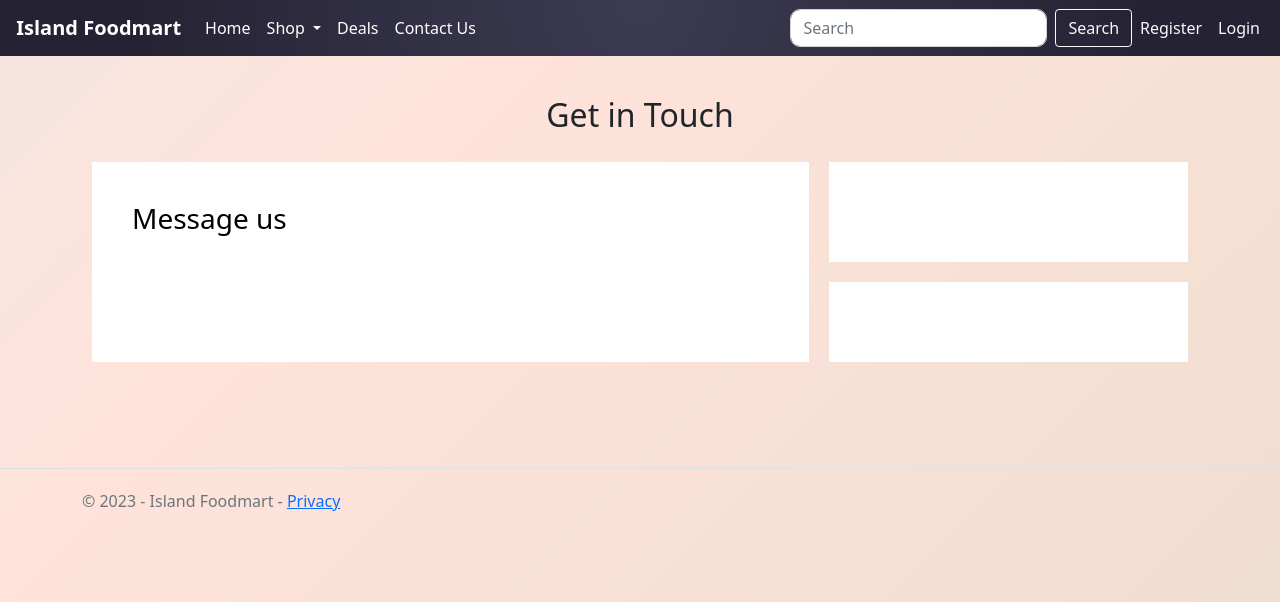
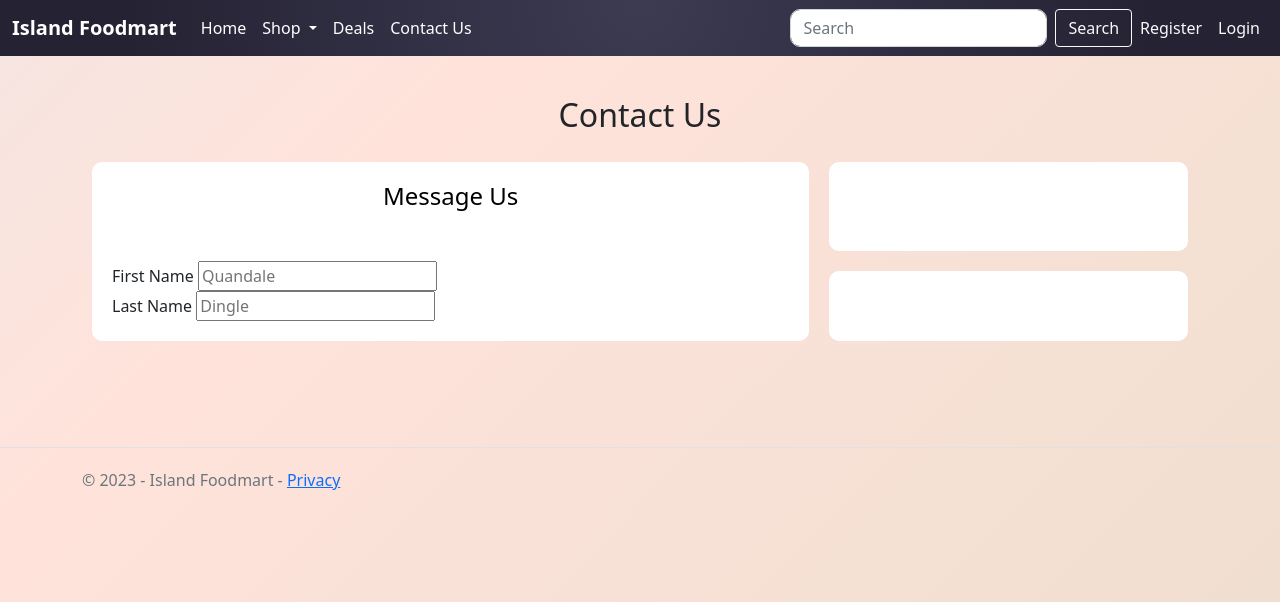
Before and after one commit to Sujal-Chand/IslandFoodmart, an ASP.NET Core app: page /Home/ContactUs in a window 1280 px wide. Shown: the top 602 px of the page. Run offline with ASP.NET Core 8, Linux system fonts and the light colour scheme; style sheets or scripts are compiled from the project's sources; some libraries are stand-ins or nearby versions.

Commit message:
Name placeholders

```diff
--- a/IslandFoodmart/Views/Home/ContactUs.cshtml
+++ b/IslandFoodmart/Views/Home/ContactUs.cshtml
@@ -12,13 +12,30 @@
 <body>
     <div class="contactus">
         <div class="title">
-            <h2>Get in Touch</h2>
+            <h2>Contact Us</h2>
         </div>
         <div class="box">
+            <!-- Contact Form -->
             <div class="contact form">
-                <h3>Message us</h3>
+                <h3>Message Us</h3>
+                <form>
+                    <div class="formBox">
+                        <div class="row50">
+                            <div class="inputBox">
+                                <span>First Name</span>
+                                <input type="text" placeholder="Quandale">
+                            </div>
+                            <div class="inputBox">
+                                <span>Last Name</span>
+                                <input type="text" placeholder="Dingle">
+                            </div>
+                        </div>
+                    </div>
+                </form>
             </div>
+            <!-- Info Box -->
             <div class="contact info"></div>
+            <!-- Map -->
             <div class="contact map"></div>
         </div>
     </div>
--- a/IslandFoodmart/Views/Shared/_Layout.cshtml
+++ b/IslandFoodmart/Views/Shared/_Layout.cshtml
@@ -11,7 +11,6 @@
 <body>
     <nav class="navbar navbar-expand-lg navbar-dark" style="background: #282537;
  background-image: -webkit-radial-gradient(top, circle cover, #3c3b52 0%, #252233 80%);">
-        ;
         <div class="container-fluid">
             <a class="navbar-brand fw-bold" asp-area="" asp-controller="Home" asp-action="Index">Island Foodmart</a>
             <button class="navbar-toggler" type="button" data-bs-toggle="collapse" data-bs-target="#navbarSupportedContent" aria-controls="navbarSupportedContent" aria-expanded="false" aria-label="Toggle navigation">
--- a/IslandFoodmart/wwwroot/css/contact.css
+++ b/IslandFoodmart/wwwroot/css/contact.css
@@ -37,14 +37,13 @@ body
     grid-area: map;
 }
 
-.contact
-{
-    padding: 40px;
-    background: #fff;
+.contact {
+    border-radius: 10px;
+    padding: 20px;
+    background-color: white;
 }
 
-.box
-{
+.box {
     position: relative;
     display: grid;
     grid-template-columns: 2fr 1fr;
@@ -54,7 +53,10 @@ body
     margin-top: 20px;
 }
 
-.contact h3
-{
+.contact h3 {
     color: black;
+    font-size: 1.5em;
+    margin-bottom: 50px;
+    display: flex;
+    justify-content: center;
 }
```
